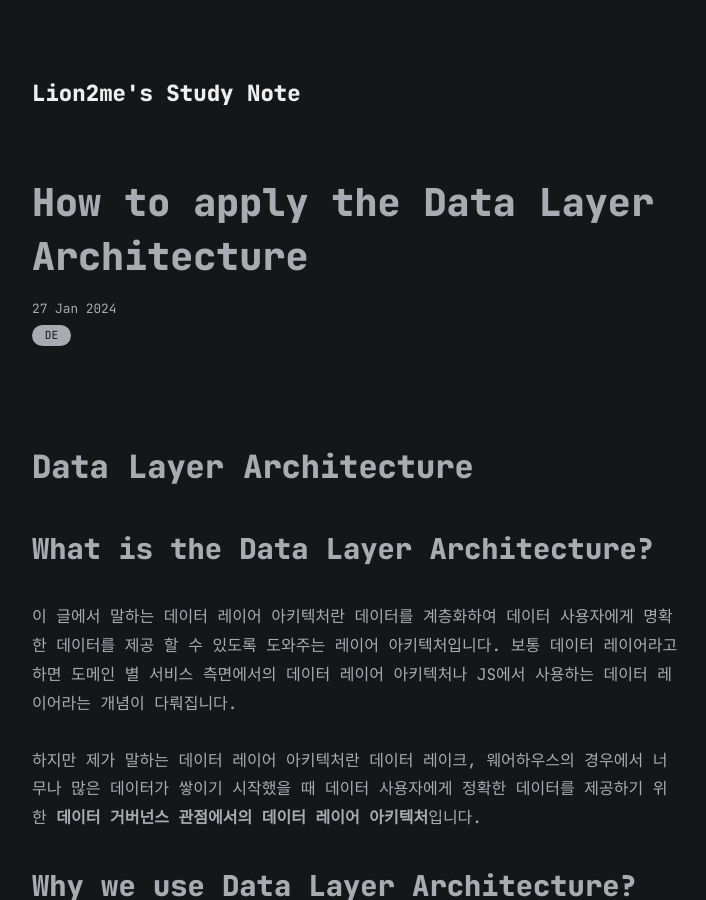
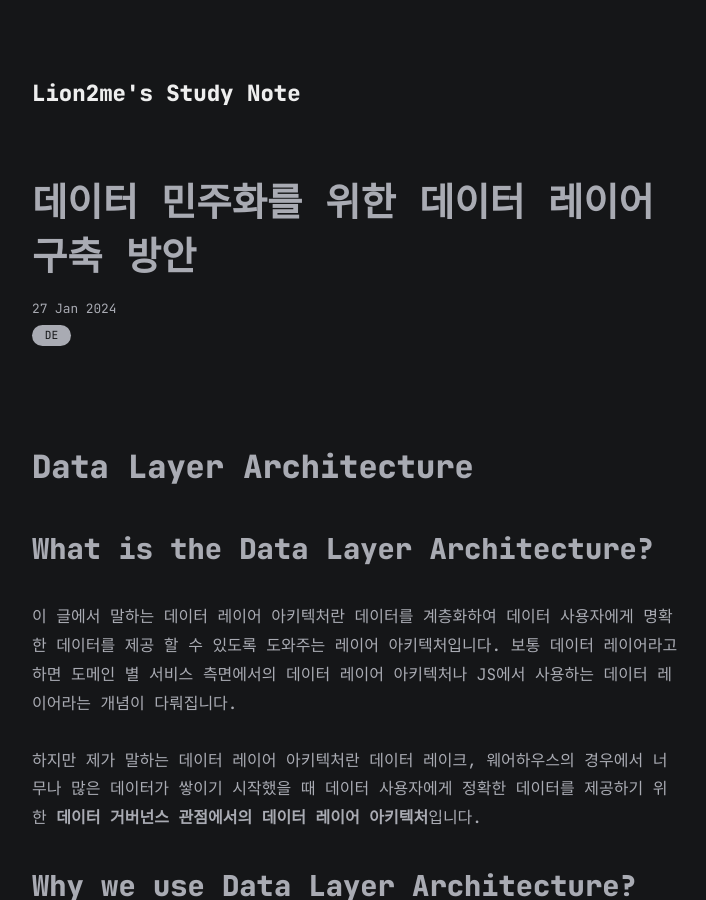
Before and after one commit to Lion2me/Lion2me.github.io, a Jekyll site: the page built from all_collections/_posts/2024-01-27-How to apply the Data Layer Architecture.md, in a window 1280 px wide and 900 px high. Shown: the whole window, without its empty margins (283-989 px from the left). Built offline with Jekyll 4.4.1, drawn with Linux system fonts in a browser that asks for light colours.

```diff
--- a/all_collections/_posts/2024-01-27-How to apply the Data Layer Architecture.md
+++ b/all_collections/_posts/2024-01-27-How to apply the Data Layer Architecture.md
@@ -1,10 +1,15 @@
 ---
 
 layout: post
-title: How to apply the Data Layer Architecture
+title: 데이터 민주화를 위한 데이터 레이어 구축 방안
 date: 2024-01-27 18:05:23 +0900
 category: DE
 use_math: true
+tags:
+- 데이터 민주화
+- 데이터 거버넌스
+- 데이터 레이어
+- 메달리온
 
 ---
 
```
Also changed, not shown: all_collections/_posts/2024-01-20-데이터 거버넌스와 카탈로그.md (+4 -0 lines).
